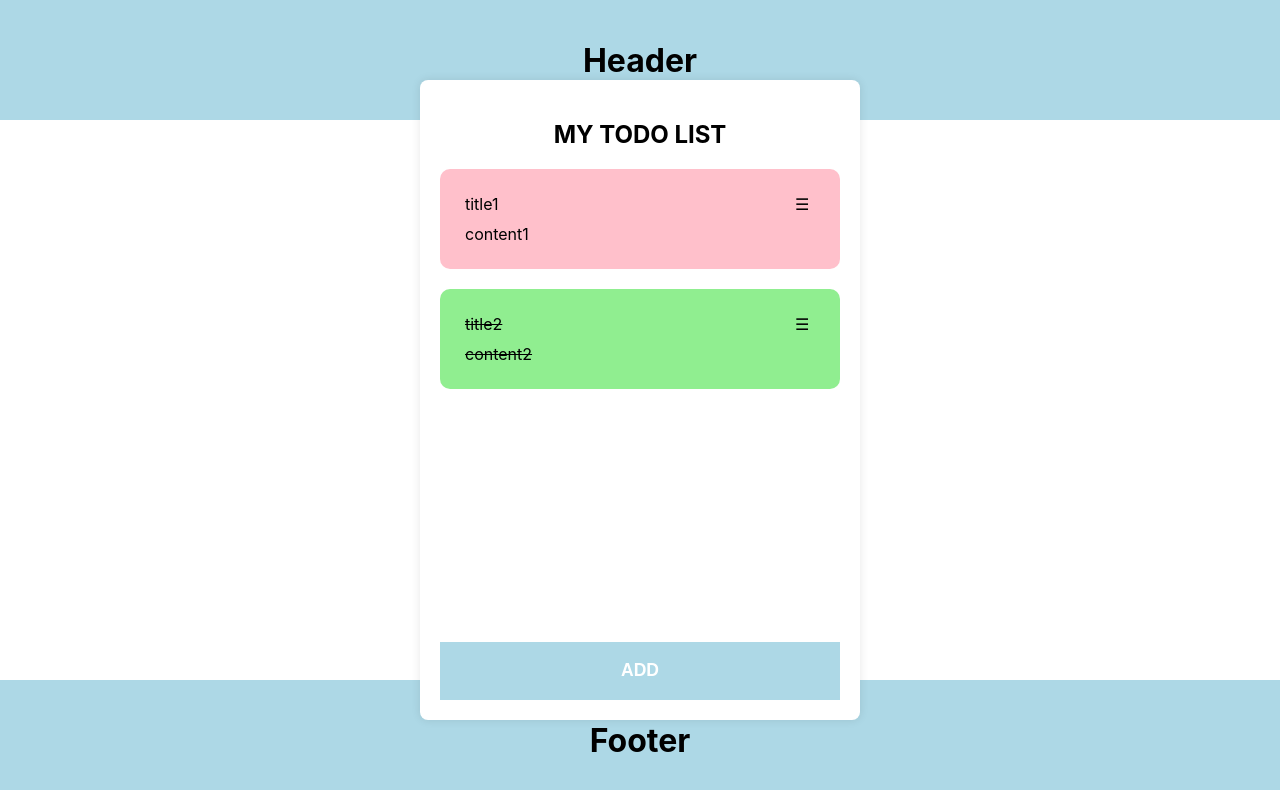
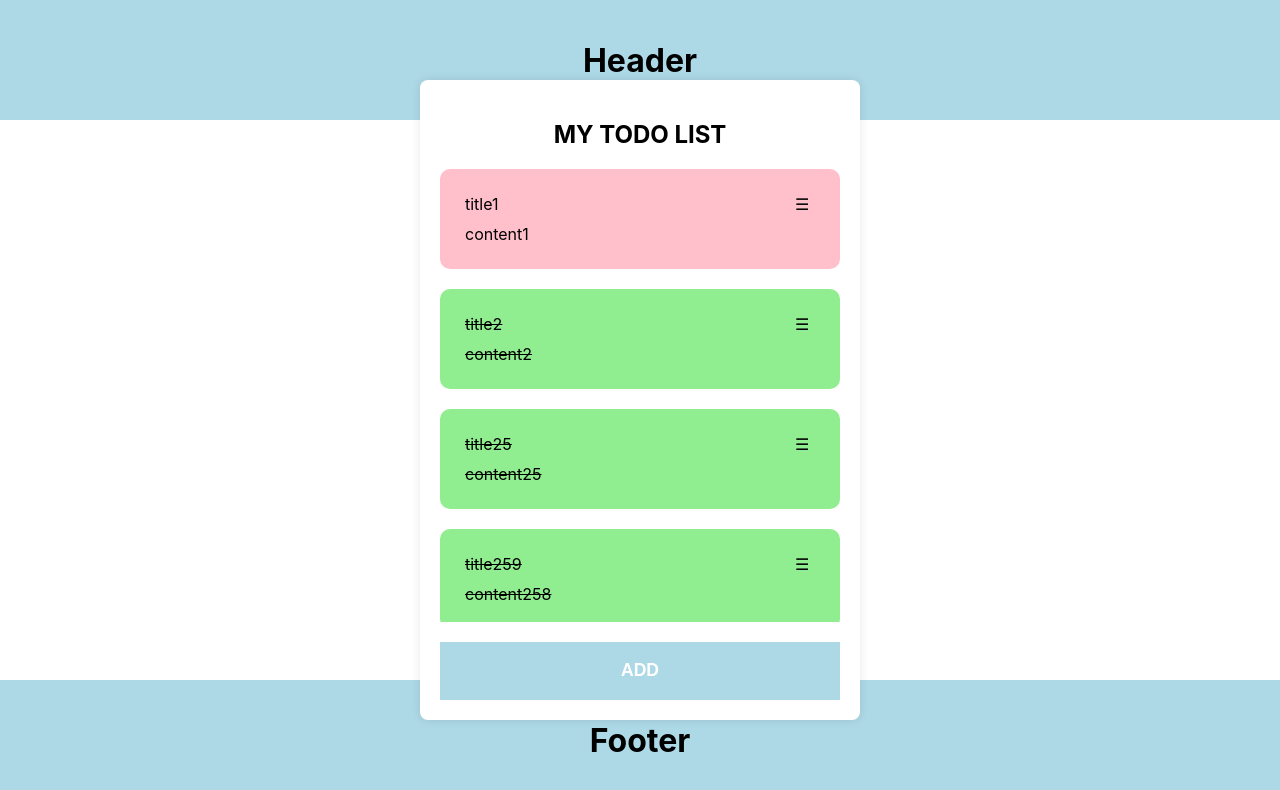
Before and after one commit to JiHye0214/TodoList, a React (Create React App) app: page /todo/1 in a window 1280 px wide. Shown: the top 790 px of the page. Built offline with nearby package versions, Linux system fonts and the light colour scheme.

Commit message:
231118 : git commit create my todolist

```diff
--- /dev/null
+++ b/src/pages/todo/components/addTodoModal.js
@@ -0,0 +1,5 @@
+const AddTodoModal = () => {
+
+}
+
+export default AddTodoModal;
--- a/src/pages/todo/components/onetodo.js
+++ b/src/pages/todo/components/onetodo.js
@@ -2,7 +2,7 @@ import styled from "styled-components"
 import { useRef, useState } from "react"
 import { flexCenter } from "../../../styles/common";
 
-const OneTodo = ({todo, editMode}) => {
+const OneTodo = ({todo, editMode, HandleDeleteBTN}) => {
     const [todoState, setTodoState] = useState(todo.state)
     const [menuState, setMenuState] = useState(false);
     const [editModeState, setEditModeState] = useState(editMode);
@@ -18,6 +18,7 @@ const OneTodo = ({todo, editMode}) => {
         !todoState && setMenuState((prev) => !prev)
     }
 
+    // 수정
     const onClickEditBTN = () => {
         !todoState && setEditModeState(true)
         setMenuState(false)
@@ -27,6 +28,13 @@ const OneTodo = ({todo, editMode}) => {
         setEditModeState(false)
         todo.title = TodoTitle.current.value;
         todo.content = TodoContent.current.value;
+    }
+
+    // 삭제
+    const onClickDeleteBTN = () => {
+        if(window.confirm("삭제하시겠습니까?")){
+            HandleDeleteBTN(todo.id);
+        }
     }
 
     return(
@@ -41,7 +49,7 @@ const OneTodo = ({todo, editMode}) => {
                         <HambugMenu onClick={onClickHamb}>☰</HambugMenu>
                         <HambugContainer state={menuState}>
                             <Menu onClick={onClickEditBTN}>modify</Menu>
-                            <Menu>delete</Menu>
+                            <Menu onClick={onClickDeleteBTN}>delete</Menu>
                         </HambugContainer>
                     </Hamburger>
                     <FinBTN state = {editModeState} onClick={onClickFinBTN}>FIN</FinBTN>
--- a/src/pages/todo/components/todolist.js
+++ b/src/pages/todo/components/todolist.js
@@ -1,7 +1,7 @@
 import styled from "styled-components"
 import OneTodo from "./onetodo"
 
-const Todolist = ({todos, editMode}) => {
+const Todolist = ({todos, editMode, HandleDeleteBTN}) => {
 
     return (
         <Wrapper>
@@ -9,7 +9,7 @@ const Todolist = ({todos, editMode}) => {
             {/* 하나의 todo, index 전달 */}
             {/* 사실 OneTodo에서 index 필요 없는데 map에서는 key값 있어야 에러 안 남 */}
             {todos.map((todo, index) => (
-                <OneTodo key={index} todo={todo} editMode={editMode}/>
+                <OneTodo key={index} todo={todo} editMode={editMode} {...{HandleDeleteBTN}}/>
             ))}
         </Wrapper>
     )
--- a/src/pages/todo/index.js
+++ b/src/pages/todo/index.js
@@ -2,11 +2,12 @@ import styled from "styled-components"
 import { flexCenter } from "../../styles/common"
 import Todolist from "./components/todolist"
 import TDButton from "../../components/button";
+import { useState } from "react";
 
 const TodoPage = () => {
 
     // TODO : add button 구현 / 삭제 구현
-    // 근데 나 1116일은 힘들어 왜냐면 미용실도 가고 치과도 가고 신림에 혼자 찍으러 가고 엽떡 픽업도 했어
+    // 근데 나 1116일은 힘들어 왜냐면 미용실도 가고 치과도 가고 신림에 혼자 찍으러 가고 신대방 엽떡 픽업도 했어
     // 한 번만 이렇게 하고 넘어가자 나 힘드러
     // 내일은 증말 열심히 할게
     // 오늘 강의 너무 집중할 내용이 많아서 3시간 딱 걸린 듯
@@ -16,9 +17,13 @@ const TodoPage = () => {
     // 하지만 머리 마음에 들기 때문에 만족스러움 ㅋ
     // 씻으러 가께 내일의 나야 잘부탁해
 
+
     const editMode = false;
 
-    const todos = [
+    // ⭐⭐⭐ 배열이 바뀔 때마다 리렌더하므로
+    // 그냥 배열 자체에다가 useState 걸면 됨
+
+    const [todos, setTodos] = useState([
         {
             id : 1,
             title : "title1",
@@ -31,13 +36,33 @@ const TodoPage = () => {
             content : "content2",
             state : true,
         },
-    ]
+        {
+            id : 25,
+            title : "title25",
+            content : "content25",
+            state : true,
+        },
+        {
+            id : 258,
+            title : "title259",
+            content : "content258",
+            state : true,
+        },
+    ])
+
+    // 삭제를 여기서 구현해야지
+    // 내가 클릭한 todo의 id를 찾기 위해서!
+    // ⭐⭐⭐ filter 사용법 익히고 , todos state 걸기
+    const HandleDeleteBTN = (id) => {
+        const deleteTodos = todos.filter((todos) => todos.id !== id)
+        setTodos(deleteTodos);
+    }
 
     return (
         <Wrapper>
             <Container>
                 <h2>MY TODO LIST</h2>
-                <Todolist todos={todos} editMode={editMode}/>
+                <Todolist todos={todos} editMode={editMode} {...{HandleDeleteBTN}}/>
                 <TDButton variant={"primary"} size={"full"}>
                     <h3>ADD</h3>
                 </TDButton>
```
